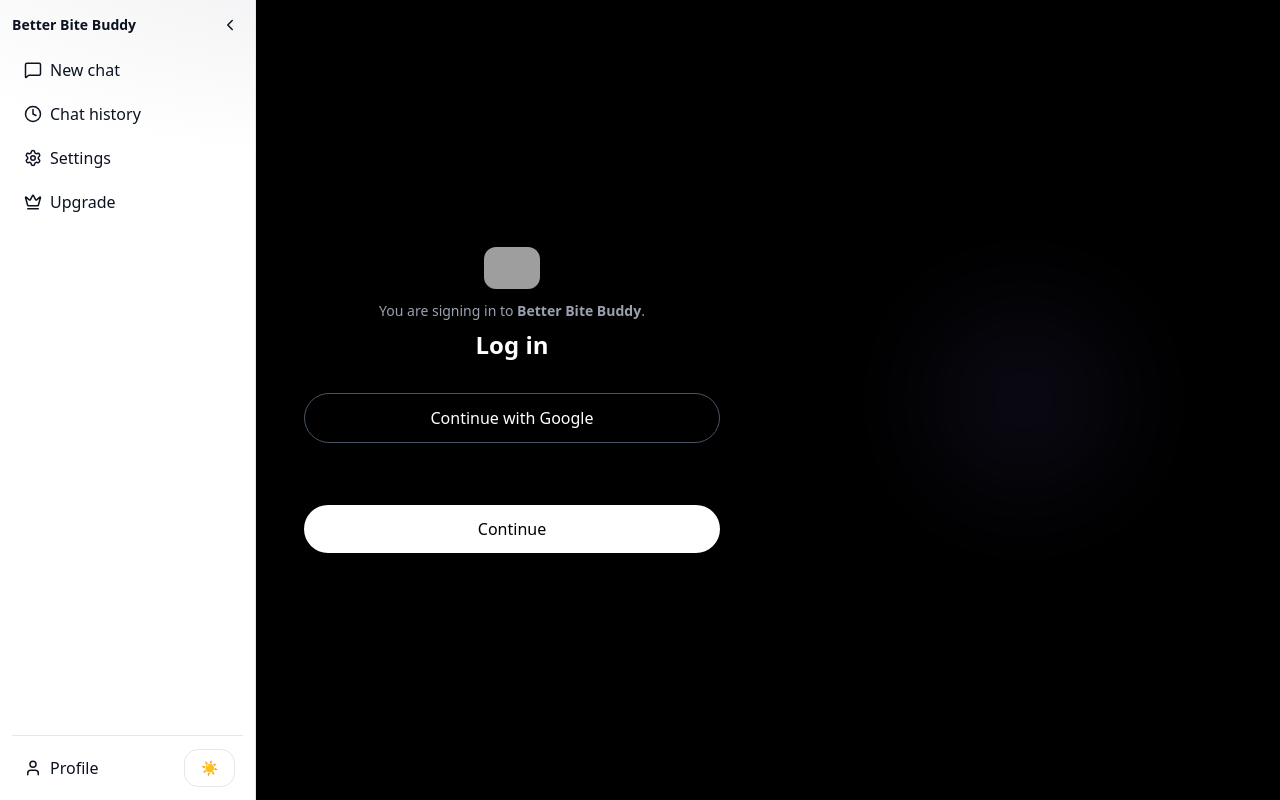
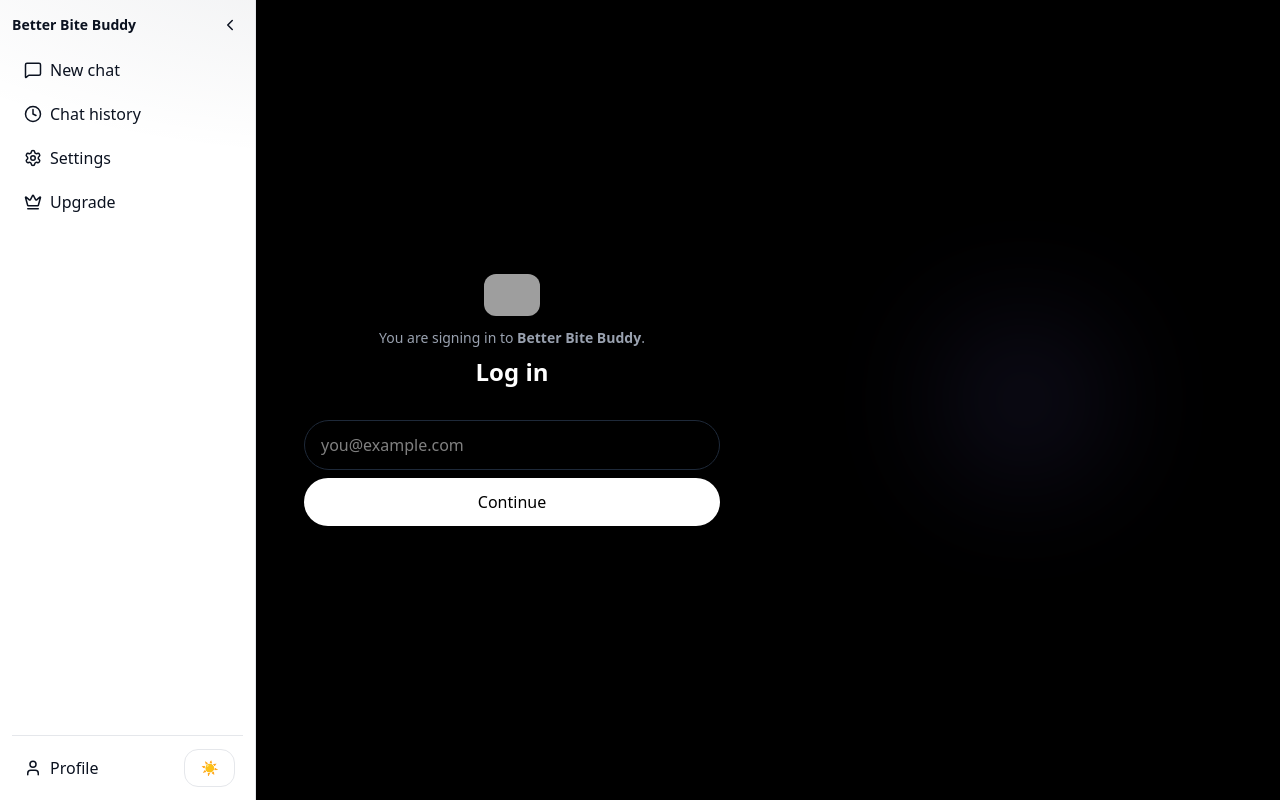
Before and after one commit to haseebservises-ops/bbb-web, a Next.js app: page /auth/signin in a window 1280 px wide. Built offline with nearby package versions, Linux system fonts and the light colour scheme; no server answers; grey boxes are pictures that could not be loaded.

Commit message:
auth: restore email credentials UI; optional Google; fix logo

```diff
--- a/app/auth/signin/page.tsx
+++ b/app/auth/signin/page.tsx
@@ -1,41 +1,48 @@
 // app/auth/signin/page.tsx
 "use client";
+
 import { Suspense, useState } from "react";
+import { signIn } from "next-auth/react";
 import { useSearchParams } from "next/navigation";
-import { signIn } from "next-auth/react";
 
-export default function Page() {
-  return (
-    <Suspense fallback={<div className="p-6">Loading…</div>}>
-      <SignInInner />
-    </Suspense>
-  );
-}
+/** Inner client UI (wrapped in Suspense below because of useSearchParams) */
+function SignInInner() {
+  const params = useSearchParams();
+  const callbackUrl = params.get("callbackUrl") || "/";
 
-function SignInInner() {
-  const search = useSearchParams();
-  const callbackUrl = search.get("callbackUrl") ?? "/";
   const [email, setEmail] = useState("");
-  const [busy, setBusy] = useState(false);
+  const [loading, setLoading] = useState<string | null>(null);
 
-  async function loginWithEmail(e: React.FormEvent) {
+  // Only show Google if you’ve configured it (NEXT_PUBLIC_GOOGLE_LOGIN=1)
+  const canGoogle = process.env.NEXT_PUBLIC_GOOGLE_LOGIN === "1";
+
+  async function emailLogin(e: React.FormEvent) {
     e.preventDefault();
     if (!email.trim()) return;
-    setBusy(true);
+    setLoading("credentials");
     try {
-      // Credentials provider id is "credentials"
       await signIn("credentials", { email, redirect: true, callbackUrl });
     } finally {
-      setBusy(false);
+      setLoading(null);
+    }
+  }
+
+  async function googleLogin() {
+    setLoading("google");
+    try {
+      await signIn("google", { redirect: true, callbackUrl });
+    } finally {
+      setLoading(null);
     }
   }
 
   return (
     <div className="min-h-screen grid md:grid-cols-2 bg-black text-white">
+      {/* Left: login card */}
       <div className="flex items-center justify-center p-6 md:p-12">
         <div className="w-full max-w-md">
           <div className="text-center mb-8">
-            {/* Use <img> so we don't need image domain config */}
+            {/* Use <img> so we don’t depend on next/image config */}
             <img
               src="https://storage.googleapis.com/msgsndr/ROvsrlVUnHQifEIiaP7S/media/68b8a556bd7b76c153bb1800.png"
               alt="Better Bite Buddy"
@@ -49,34 +56,54 @@
             <h1 className="text-2xl font-semibold mt-2">Log in</h1>
           </div>
 
-          {/* Google (works only after you add GOOGLE_CLIENT_ID/SECRET and provider below) */}
-          <button
-            onClick={() => signIn("google", { callbackUrl })}
-            className="w-full rounded-full py-3 font-medium border border-gray-600 hover:bg-gray-900 mb-3"
-          >
-            Continue with Google
-          </button>
+          <div className="space-y-3">
+            {/* Google (optional) */}
+            {canGoogle && (
+              <button
+                onClick={googleLogin}
+                disabled={loading === "google"}
+                className="w-full rounded-full py-3 font-medium border border-gray-600 hover:bg-gray-900"
+              >
+                Continue with Google
+              </button>
+            )}
 
-          {/* Credentials text box */}
-          <form onSubmit={loginWithEmail} className="space-y-2">
-            <input
-              className="w-full border rounded px-3 py-2 text-black"
-              placeholder="you@example.com"
-              value={email}
-              onChange={(e) => setEmail(e.target.value)}
-            />
-            <button className="w-full rounded-full py-3 font-medium bg-white text-black hover:bg-gray-100" type="submit" disabled={busy}>
-              {busy ? "Signing in…" : "Continue"}
-            </button>
-          </form>
+            {/* Email box + Continue */}
+            <form onSubmit={emailLogin} className="space-y-2">
+              <input
+                type="email"
+                value={email}
+                onChange={(e) => setEmail(e.currentTarget.value)}
+                placeholder="you@example.com"
+                className="w-full rounded-full px-4 py-3 bg-black border border-gray-800 focus:border-gray-600 outline-none"
+              />
+              <button
+                type="submit"
+                disabled={loading === "credentials"}
+                className="w-full rounded-full py-3 font-medium bg-white text-black hover:bg-gray-200"
+              >
+                Continue
+              </button>
+            </form>
+          </div>
         </div>
       </div>
 
       {/* Right: subtle glow */}
       <div className="hidden md:flex items-center justify-center">
-        <div className="w-64 h-64 rounded-full blur-3xl opacity-20"
-             style={{ background: "radial-gradient(#8a7cff, transparent 60%)" }} />
+        <div
+          className="w-64 h-64 rounded-full blur-3xl opacity-20"
+          style={{ background: "radial-gradient(#8a7cff, transparent 60%)" }}
+        />
       </div>
     </div>
   );
 }
+
+export default function SignIn() {
+  return (
+    <Suspense fallback={<div className="p-6 text-white">Loading…</div>}>
+      <SignInInner />
+    </Suspense>
+  );
+}
--- a/lib/auth.ts
+++ b/lib/auth.ts
@@ -4,9 +4,20 @@
 import Google from "next-auth/providers/google";
 import { ADMIN_EMAILS } from "@/lib/env";
 
-const providers: NextAuthOptions["providers"] = [];
+const providers: NextAuthOptions["providers"] = [
+  // Minimal email-only credentials for preview/dev
+  Credentials({
+    name: "Email only",
+    credentials: { email: { label: "Email", type: "text" } },
+    async authorize(credentials) {
+      const email = (credentials?.email || "").toString().trim();
+      if (!email) return null;
+      return { id: email, name: email, email };
+    },
+  }),
+];
 
-// Optional Google OAuth (free). Only enabled when env vars exist.
+// Add Google only if configured (so preview still builds without it)
 if (process.env.GOOGLE_CLIENT_ID && process.env.GOOGLE_CLIENT_SECRET) {
   providers.push(
     Google({
@@ -16,19 +27,6 @@
   );
 }
 
-// Credentials provider — keep for Preview/dev quick sign-in
-providers.push(
-  Credentials({
-    name: "Email only",
-    credentials: { email: { label: "Email", type: "text" } },
-    async authorize(credentials) {
-      const email = (credentials?.email || "").toString().trim();
-      if (!email) return null;
-      return { id: email, name: email, email };
-    },
-  })
-);
-
 export const authOptions: NextAuthOptions = {
   providers,
   session: { strategy: "jwt" },
@@ -36,9 +34,12 @@
   callbacks: {
     async jwt({ token, user }) {
       if (user?.id) token.id = user.id;
+
       if (user?.email) {
         const email = user.email.toLowerCase();
-        token.role = ADMIN_EMAILS.includes(email) ? "superadmin" : (token.role as any) ?? "user";
+        token.role = ADMIN_EMAILS.includes(email)
+          ? "superadmin"
+          : (token.role as any) ?? "user";
       } else {
         token.role = (token.role as any) ?? "user";
       }
@@ -46,7 +47,8 @@
     },
     async session({ session, token }) {
       if (!session.user) session.user = { id: "demo" } as any;
-      (session.user as any).id = (token.id as string) || session.user.email || "demo";
+      (session.user as any).id =
+        (token.id as string) || session.user.email || "demo";
       (session.user as any).role = (token.role as any) ?? "user";
       return session;
     },
```
